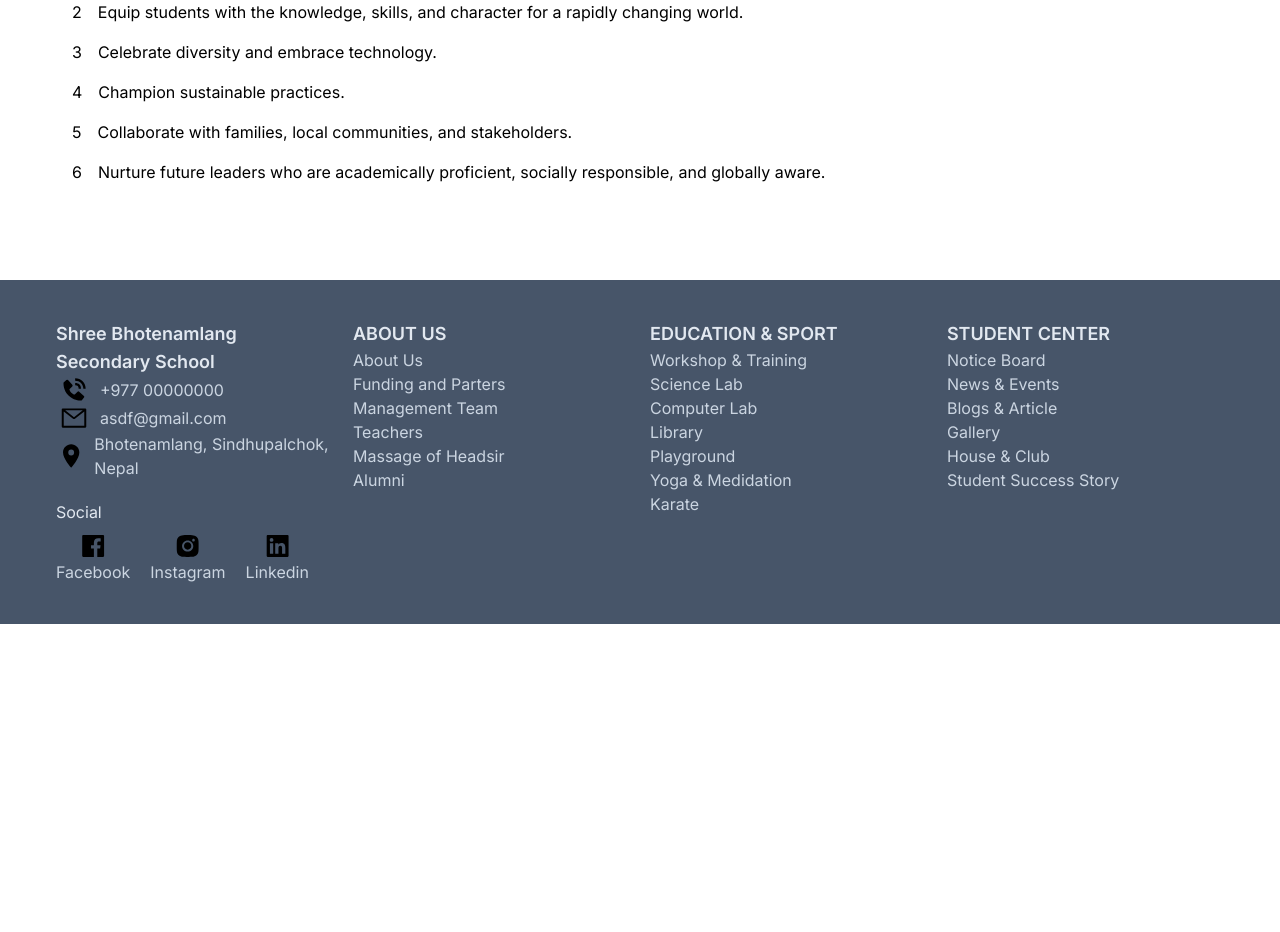
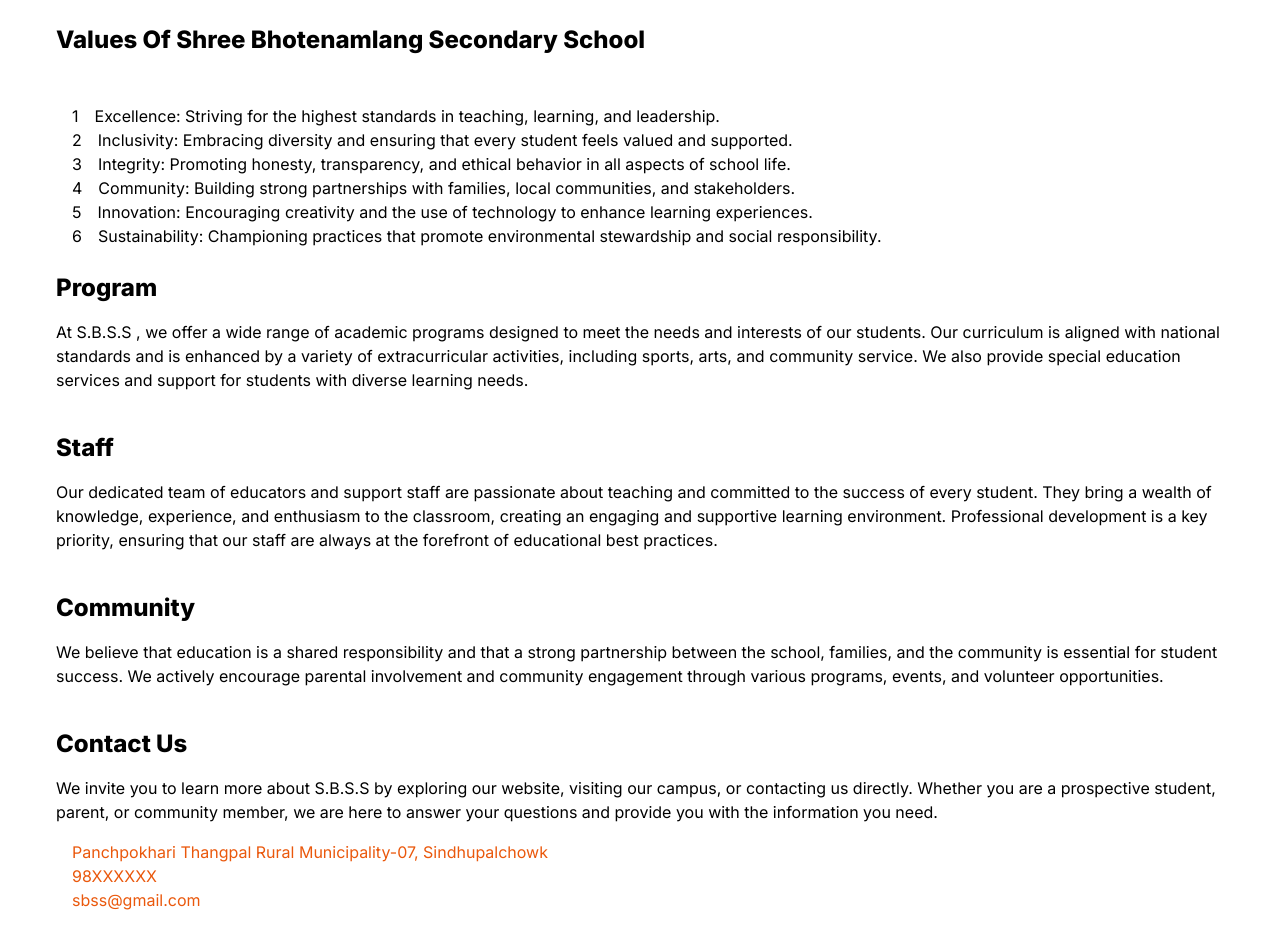
Before and after one commit to devhimal/shree-bhotenamlang-secondary-school, a Next.js app: page /about in a window 1280 px wide. Shown: the part 1420-2352 px from the top of the page. Before the commit the page ends 2044 px from the top, so only its background shows below. Built offline with nearby package versions, Linux system fonts and the light colour scheme.

Commit message:
fix: added all the detail of about us page.

```diff
--- a/src/app/about/page.tsx
+++ b/src/app/about/page.tsx
@@ -1,36 +1,22 @@
 import React from "react"
 import HeroImage from "../components/molecules/HeroSection/HeroImage"
 import Container from "../components/atoms/Container/Container"
-import SectionHeading from "../components/atoms/SectionHeading/SectionHeading"
-import LazyShow from "../components/molecules/LazyShow/LazyShow"
 import MisionVisionCard from "../components/molecules/MisionVision/MisionVisionCard"
+import {
+  Mision,
+  Vision,
+  Values,
+  visionsubheading,
+  headlines,
+  misionsubheading,
+  program,
+  staff,
+  community,
+  contact,
+  contactDetail,
+} from "../helpers/aboutus"
 
 const page = () => {
-  const Mision = [
-    "Provide a comprehensive and inclusive education.",
-    "Empower every student to achieve their full potential.",
-    "Foster a safe, supportive, and innovative learning environment.",
-    "Develop critical thinking, creativity, and a lifelong love for learning.",
-    "Promote values of equity, integrity, and community engagement.",
-    "Prepare students to become responsible and compassionate citizens.",
-  ]
-  const Vision = [
-    "Be a beacon of educational excellence.",
-    "Equip students with the knowledge, skills, and character for a rapidly changing world.",
-    "Celebrate diversity and embrace technology.",
-    "Champion sustainable practices.",
-    "Collaborate with families, local communities, and stakeholders.",
-    "Nurture future leaders who are academically proficient, socially responsible, and globally aware.",
-  ]
-  const visionsubheading =
-    "Our vision is to be a beacon of educational excellence, preparing students to thrive in a rapidly changing world. We aim to create a diverse, technologically advanced, and sustainable school community that nurtures future leaders who are academically proficient, socially responsible, and globally aware."
-
-  const misionsubheading =
-    "Our mission is to cultivate an educational environment where every student is empowered to achieve their full potential. We are dedicated to providing comprehensive, inclusive, and innovative education that fosters critical thinking, creativity, and a lifelong love for learning."
-
-  const headlines =
-    "Welcome to S.B.S.S, a place where every student’s potential is nurtured and developed to its fullest. As a government school committed to excellence in education, we take pride in offering a dynamic and inclusive learning environment that caters to the diverse needs of our student community."
-
   return (
     <>
       <HeroImage headline={headlines} />
@@ -46,6 +32,18 @@ const page = () => {
             title="Vision of Shree Bhotenamlang Secondary School"
             subheading={visionsubheading}
           />
+          <MisionVisionCard
+            data={Values}
+            title="Values of Shree Bhotenamlang Secondary School"
+          />
+          <MisionVisionCard title="Program" subheading={program} />
+          <MisionVisionCard title={"Staff"} subheading={staff} />
+          <MisionVisionCard title="Community" subheading={community} />
+          <MisionVisionCard
+            title="Contact Us"
+            subheading={contact}
+            contactDetail={contactDetail}
+          />
         </div>
       </Container>
     </>
--- a/src/app/components/molecules/MisionVision/MisionVisionCard.tsx
+++ b/src/app/components/molecules/MisionVision/MisionVisionCard.tsx
@@ -1,13 +1,20 @@
 import React from "react"
 import LazyShow from "../LazyShow/LazyShow"
 import SectionHeading from "../../atoms/SectionHeading/SectionHeading"
+import { DiVim } from "react-icons/di"
 
 interface Props {
-  data: string[]
-  title: string
-  subheading: string
+  data?: string[]
+  title?: string
+  subheading?: string
+  contactDetail?: string[]
 }
-const MisionVisionCard = ({ data, title, subheading }: Props) => {
+const MisionVisionCard = ({
+  data,
+  title,
+  subheading,
+  contactDetail,
+}: Props) => {
   return (
     <div>
       <LazyShow>
@@ -16,8 +23,28 @@ const MisionVisionCard = ({ data, title, subheading }: Props) => {
       <LazyShow>
         <p>{subheading}</p>
       </LazyShow>
-      <ul className="flex flex-col gap-4 ml-4 py-8">
-        {data.map((mision, i) => {
+      <ul
+        className={`${
+          data
+            ? "mt-8 flex flex-col flex-wrap-wrap gap-4 ml-4  mb-2"
+            : "mt-4 flex flex-col gap-4 ml-4  mb-2"
+        }`}
+      >
+        {contactDetail ? (
+          <div>
+            {contactDetail?.map((mision, i) => {
+              return (
+                <LazyShow key={i}>
+                  <div className="flex gap-4 text-orange-600">
+                    <span>{mision}</span>
+                  </div>
+                </LazyShow>
+              )
+            })}
+          </div>
+        ) : (
+          <div>
+            {data?.map((mision, i) => {
               return (
                 <LazyShow key={i}>
                   <div className="flex gap-4">
@@ -27,6 +54,8 @@ const MisionVisionCard = ({ data, title, subheading }: Props) => {
                 </LazyShow>
               )
             })}
+          </div>
+        )}
       </ul>
     </div>
   )
--- /dev/null
+++ b/src/app/helpers/aboutus.ts
@@ -0,0 +1,51 @@
+export const Mision = [
+  "Provide a comprehensive and inclusive education.",
+  "Empower every student to achieve their full potential.",
+  "Foster a safe, supportive, and innovative learning environment.",
+  "Develop critical thinking, creativity, and a lifelong love for learning.",
+  "Promote values of equity, integrity, and community engagement.",
+  "Prepare students to become responsible and compassionate citizens.",
+]
+export const Vision = [
+  "Be a beacon of educational excellence.",
+  "Equip students with the knowledge, skills, and character for a rapidly changing world.",
+  "Celebrate diversity and embrace technology.",
+  "Champion sustainable practices.",
+  "Collaborate with families, local communities, and stakeholders.",
+  "Nurture future leaders who are academically proficient, socially responsible, and globally aware.",
+]
+
+export const Values = [
+  "Excellence: Striving for the highest standards in teaching, learning, and leadership.",
+  "Inclusivity: Embracing diversity and ensuring that every student feels valued and supported.",
+  "Integrity: Promoting honesty, transparency, and ethical behavior in all aspects of school life.",
+  "Community: Building strong partnerships with families, local communities, and stakeholders.",
+  "Innovation: Encouraging creativity and the use of technology to enhance learning experiences.",
+  "Sustainability: Championing practices that promote environmental stewardship and social responsibility.",
+]
+
+export const visionsubheading =
+  "Our vision is to be a beacon of educational excellence, preparing students to thrive in a rapidly changing world. We aim to create a diverse, technologically advanced, and sustainable school community that nurtures future leaders who are academically proficient, socially responsible, and globally aware."
+
+export const misionsubheading =
+  "Our mission is to cultivate an educational environment where every student is empowered to achieve their full potential. We are dedicated to providing comprehensive, inclusive, and innovative education that fosters critical thinking, creativity, and a lifelong love for learning."
+
+export const headlines =
+  "Welcome to S.B.S.S, a place where every student’s potential is nurtured and developed to its fullest. As a government school committed to excellence in education, we take pride in offering a dynamic and inclusive learning environment that caters to the diverse needs of our student community."
+
+export const program =
+  "At S.B.S.S , we offer a wide range of academic programs designed to meet the needs and interests of our students. Our curriculum is aligned with national standards and is enhanced by a variety of extracurricular activities, including sports, arts, and community service. We also provide special education services and support for students with diverse learning needs."
+
+export const staff =
+  "Our dedicated team of educators and support staff are passionate about teaching and committed to the success of every student. They bring a wealth of knowledge, experience, and enthusiasm to the classroom, creating an engaging and supportive learning environment. Professional development is a key priority, ensuring that our staff are always at the forefront of educational best practices."
+export const community =
+  "We believe that education is a shared responsibility and that a strong partnership between the school, families, and the community is essential for student success. We actively encourage parental involvement and community engagement through various programs, events, and volunteer opportunities."
+
+export const contact =
+  "We invite you to learn more about S.B.S.S by exploring our website, visiting our campus, or contacting us directly. Whether you are a prospective student, parent, or community member, we are here to answer your questions and provide you with the information you need."
+
+export const contactDetail = [
+  "Panchpokhari Thangpal Rural Municipality-07, Sindhupalchowk",
+  "98XXXXXX",
+  "sbss@gmail.com",
+]
```
Lines whose indentation alone changed are shown as unchanged.
